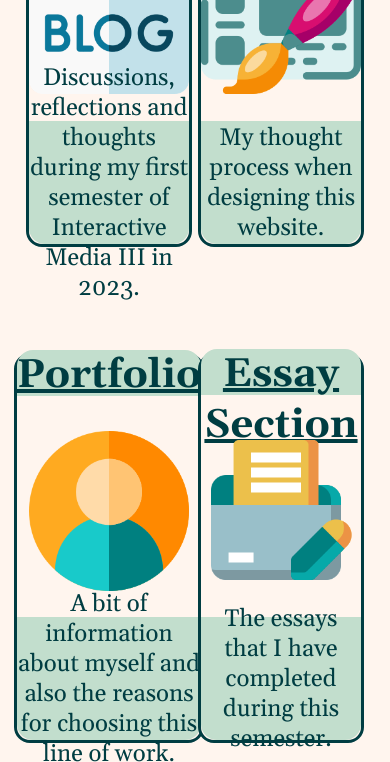
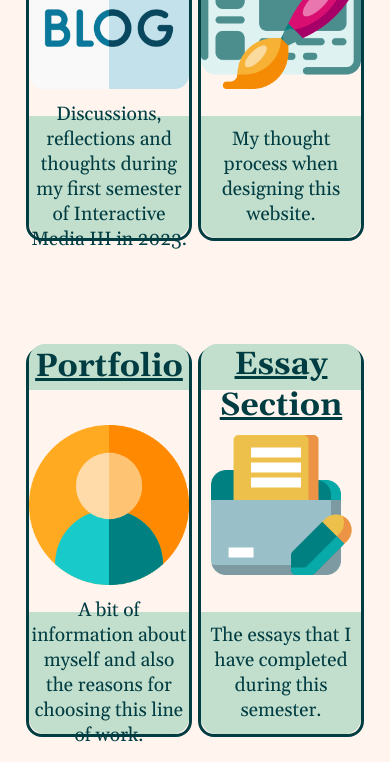
Before and after one commit to Keenan-Kistoo/2438840_KeenanKistoo_FinalWebsite, a plain HTML site: page index.html in a window 390 px wide. Shown: the part 970-1732 px from the top of the page. Drawn offline with nearby package versions, Linux system fonts and the light colour scheme.

Commit message:
Okay... now homepage is responsive

```diff
--- a/style.css
+++ b/style.css
@@ -605,4 +605,25 @@ h3.foot-head {
   .quote-section {
     margin-top: -5%;
   }
+
+  @media screen and (max-width: 800px) {
+    .burger-btn {
+      transform: translate(0);
+      margin-top: -7%;
+    }
+    .head-link {
+      font-size: 2rem;
+    }
+    .home-image {
+      height: 10rem;
+      margin-top: 1%;
+      padding: 5%;
+    }
+    .quote {
+      font-size: 3.5rem;
+    }
+    .desc {
+      font-size: 1.2rem;
+    }
+  }
 }
```
